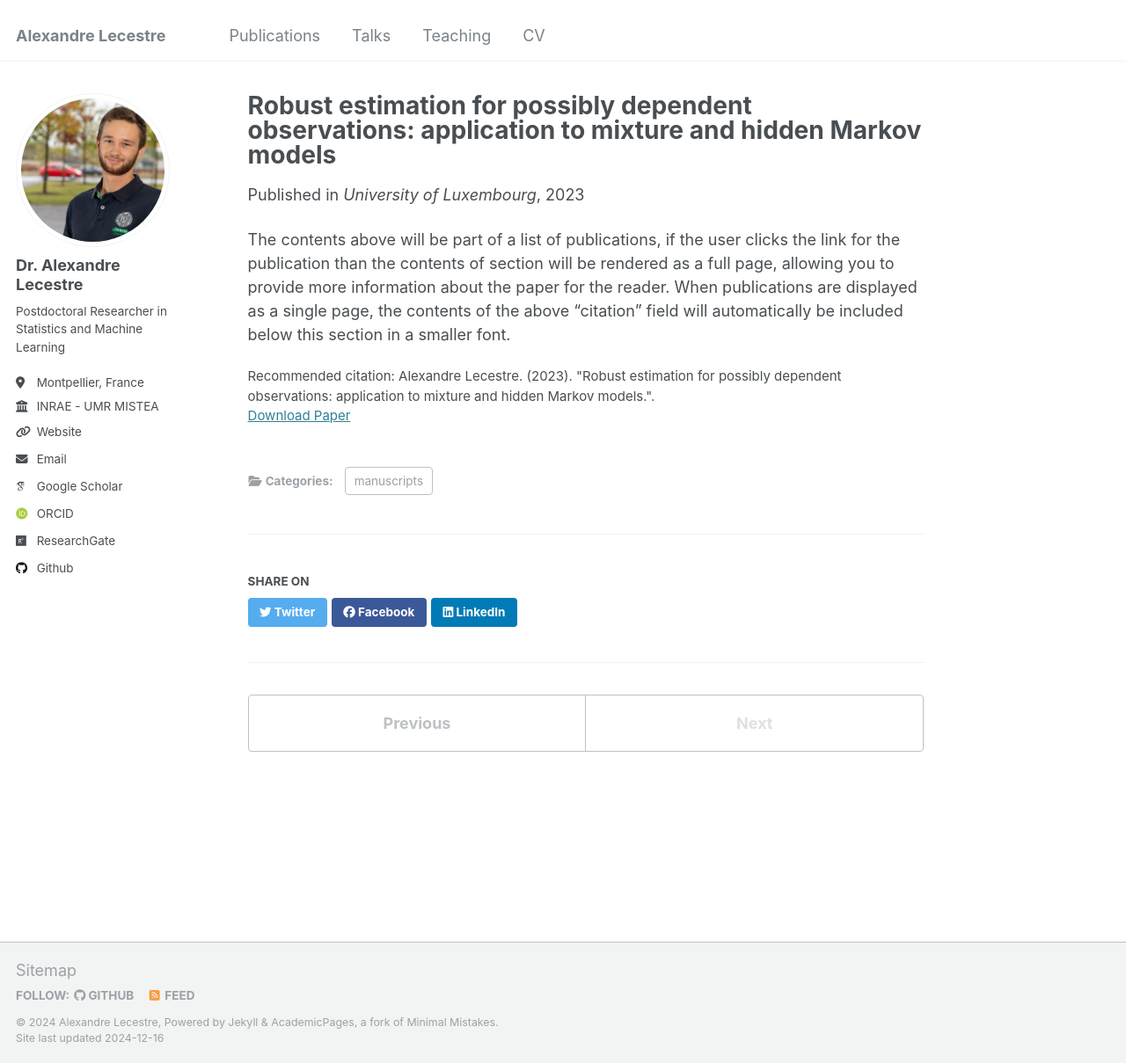
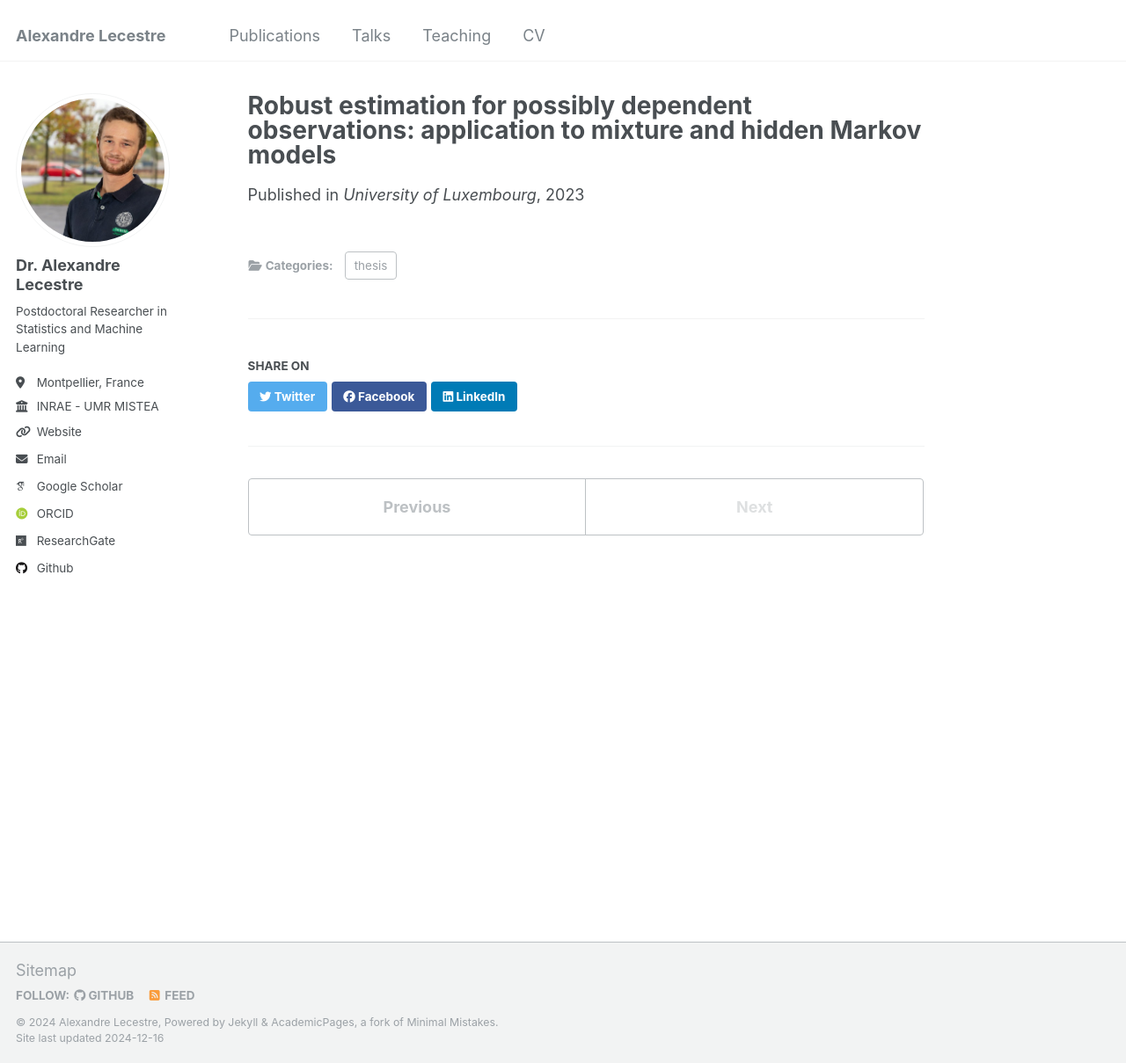
Before and after one commit to alexandre-lecestre/alexandre-lecestre.github.io, a Jekyll site: the page built from _publications/thesis.md, in a window 1280 px wide and 1209 px high. Shown: the whole window at 88% size. Built offline with Jekyll 4.4.1, drawn with Linux system fonts in a browser that asks for light colours; some web fonts are replaced.

Commit message:
Update thesis.md

```diff
--- a/_publications/thesis.md
+++ b/_publications/thesis.md
@@ -1,13 +1,10 @@
 ---
 title: "Robust estimation for possibly dependent observations: application to mixture and hidden Markov models"
 collection: publications
-category: manuscripts
+category: thesis
 permalink: /publication/phd_thesis
 excerpt: 'This is my doctoral thesis, which includes the works of my first two papers.'
 date: 2023-12-14
 venue: 'University of Luxembourg'
 paperurl: 'https://orbilu.uni.lu/handle/10993/59847'
-citation: 'Alexandre Lecestre. (2023). &quot;Robust estimation for possibly dependent observations: application to mixture and hidden Markov models.&quot.'
 ---
-
-The contents above will be part of a list of publications, if the user clicks the link for the publication than the contents of section will be rendered as a full page, allowing you to provide more information about the paper for the reader. When publications are displayed as a single page, the contents of the above "citation" field will automatically be included below this section in a smaller font.
```
